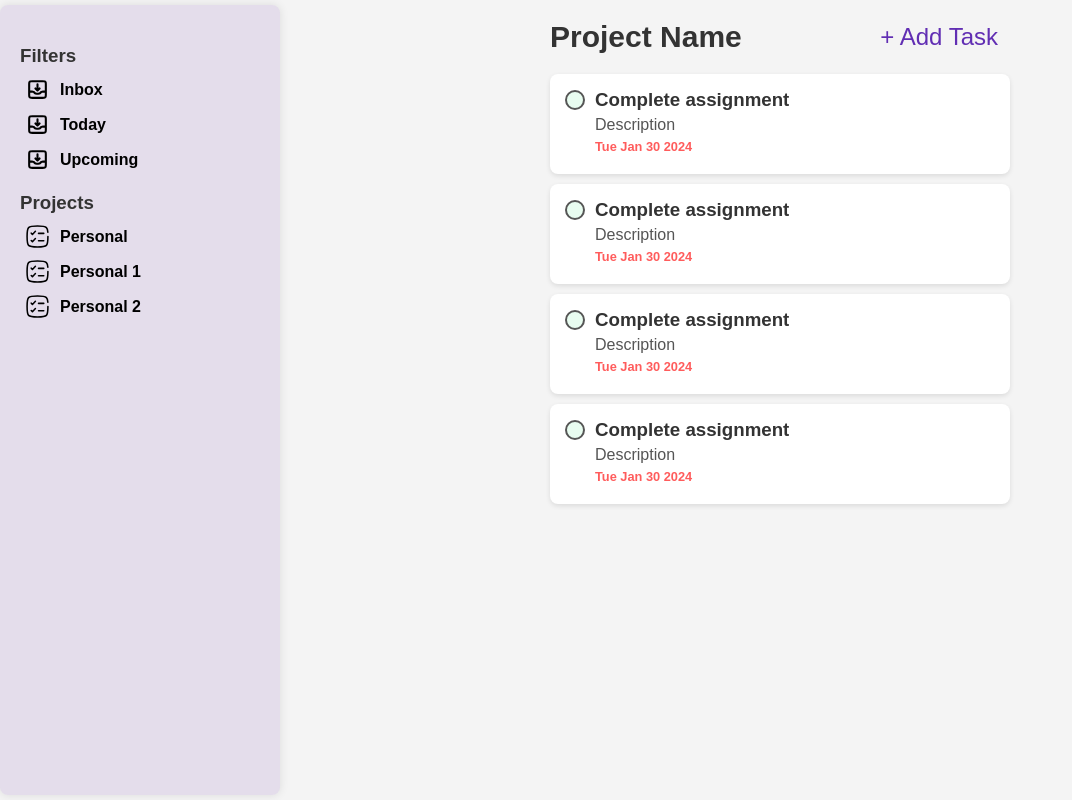
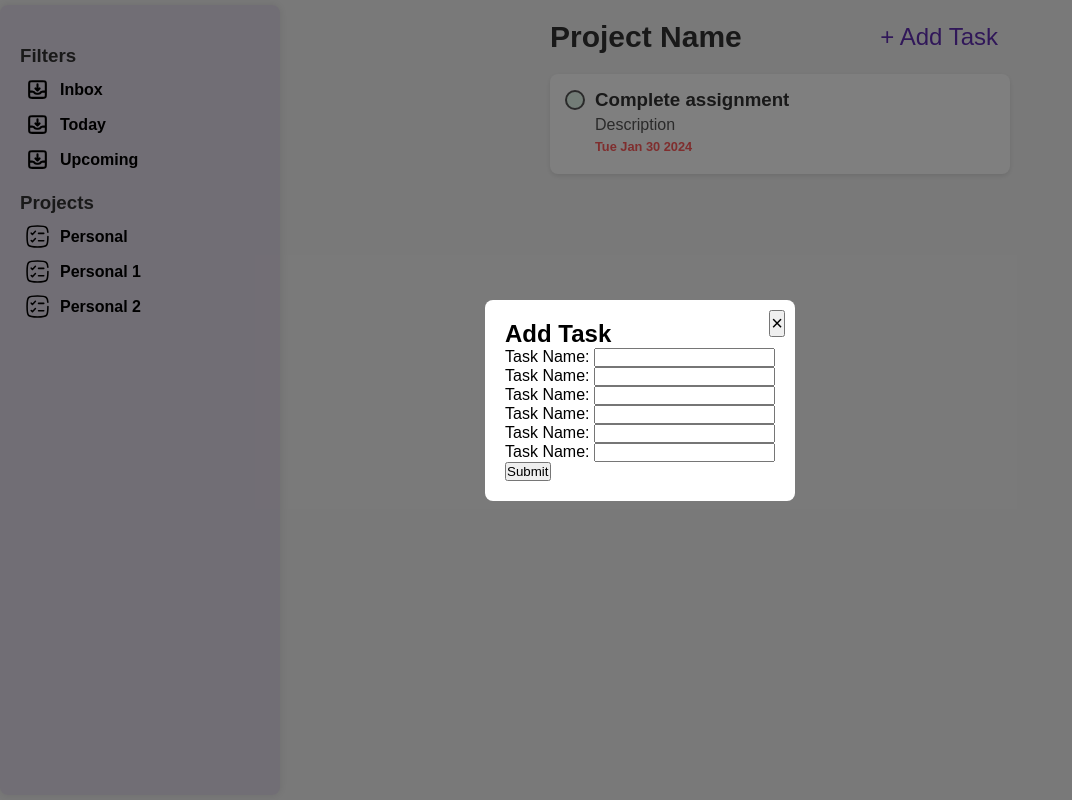
Before and after one commit to carlosnbr/todo, a website built with webpack: page src/index.html in a window 1280 px wide. Both pictures are taken after a click on the button "+ Add Task". Shown: the whole page, without its empty margins (0-1072 px from the left). Built offline with nearby package versions, Linux system fonts and the light colour scheme.

Commit message:
Add placeholder input fields & styles for the task modal

```diff
--- a/src/Task.js
+++ b/src/Task.js
@@ -6,7 +6,6 @@ export default class Task {
     description = "";
     dueDate = null;
     priority = "low";
-    notes = "";
     checklist = [];
     isCompleted = false;
 
@@ -41,10 +40,6 @@ export default class Task {
 
     getPriority() {
         return this.priority;
-    }
-
-    getNotes() {
-        return this.notes;
     }
 
     getChecklist() {
--- a/src/UI.js
+++ b/src/UI.js
@@ -73,13 +73,34 @@ export default class UI {
         });
     }
 
-    bindEvents() { //TODO: Need to open a modal when clicking the add task button, then capture the needed info to create a new task, we already have the project ID in the code below
-        const addTaskButton = document.querySelector(".add-task-button");
-        addTaskButton.addEventListener("click", event => {
+    openAddTaskModal() {
+        const modal = document.getElementById("add-task-modal");
+        modal.style.display = "flex";
+    }
+
+    closeAddTaskModal() {
+        const modal = document.getElementById("add-task-modal");
+        modal.style.display = "none";
+    }
+
+    bindEvents() {
+        //TODO: Need to open a modal when clicking the add task button, then capture the needed info to create a new task, we already have the project ID in the code below
+        const addTaskButton = document.getElementById("add-task-button");
+        const modal = document.getElementById("add-task-modal");
+        const modalCloseButton = document.getElementById("close-modal-button");
+
+        addTaskButton.addEventListener("click", (event) => {
+            this.openAddTaskModal();
             const projectId = event.currentTarget.dataset.projectId;
-                const project = this.dataStore.projects.find(project => {
-                    return project.id === projectId;
-                });
-        })
+            const project = this.dataStore.projects.find((project) => {
+                return project.id === projectId;
+            });
+        });
+
+        window.addEventListener("click", (event) => {
+            if (event.target === modal || event.target === modalCloseButton) {
+                this.closeAddTaskModal();
+            }
+        });
     }
 }
--- a/src/index.html
+++ b/src/index.html
@@ -47,7 +47,7 @@
             <div class="project-information">
                 <div class="project-information__header">
                     <h2 class="project-name">Project Name</h2>
-                    <button class="add-task-button">+ Add Task</button>
+                    <button id="add-task-button" class="add-task-button">+ Add Task</button>
                 </div>
                 <div id="task-list">
                     <div class="task-row">
@@ -58,32 +58,42 @@
                             <p class="due-date">Tue Jan 30 2024</p>
                         </div>
                     </div>
-                    <div class="task-row">
-                        <input type="checkbox" class="task-checkbox" />
-                        <div class="task-details">
-                            <h3>Complete assignment</h3>
-                            <p>Description</p>
-                            <p class="due-date">Tue Jan 30 2024</p>
-                        </div>
-                    </div>
-                    <div class="task-row">
-                        <input type="checkbox" class="task-checkbox" />
-                        <div class="task-details">
-                            <h3>Complete assignment</h3>
-                            <p>Description</p>
-                            <p class="due-date">Tue Jan 30 2024</p>
-                        </div>
-                    </div>
-                    <div class="task-row">
-                        <input type="checkbox" class="task-checkbox" />
-                        <div class="task-details">
-                            <h3>Complete assignment</h3>
-                            <p>Description</p>
-                            <p class="due-date">Tue Jan 30 2024</p>
-                        </div>
-                    </div>
                 </div>
             </div>
+            <div id="add-task-modal" class="modal" role="dialog">
+                <div class="modal-content" role="document">
+                    <button id="close-modal-button">&times;</button>
+                    <h2>Add Task</h2>
+                    <form id="add-task-form">
+                        <div>
+                            <label for="taskTitle">Task Name:</label>
+                            <input type="text" id="task-title" name="taskTitle" required>
+                        </div>
+                        <div>
+                            <label for="taskDescription">Task Name:</label>
+                            <input type="text" id="task-description" name="taskDescription" required>
+                        </div>
+                        <div>
+                            <label for="taskDueDate">Task Name:</label>
+                            <input type="text" id="task-due-date" name="taskDueDate" required>
+                        </div>
+                        <div>
+                            <label for="taskPriority">Task Name:</label>
+                            <input type="text" id="task-priority" name="taskPriority" required>
+                        </div>
+                        <div>
+                            <label for="taskChecklist">Task Name:</label>
+                            <input type="text" id="task-checklist" name="taskChecklist" required>
+                        </div>
+                        <div>
+                            <label for="taskIsCompleted">Task Name:</label>
+                            <input type="text" id="task-is-completed" name="taskIsCompleted" required>
+                        </div>
+                        <button type="submit">Submit</button>
+                    </form>
+                </div>
+            </div>
+
         </main>
     </body>
 </html>
--- a/src/index.js
+++ b/src/index.js
@@ -38,4 +38,5 @@ dataStore.addProject(project2);
 
 // Render UI
 ui.render();
+ui.bindEvents();
 // ui.renderTasks(project)
--- a/src/styles.css
+++ b/src/styles.css
@@ -170,3 +170,30 @@ p {
     color: #7a42d4;
     font-size: 25px;
 }
+
+.modal {
+    display: none;
+    position: fixed;
+    top: 0;
+    left: 0;
+    width: 100%;
+    height: 100%;
+    background-color: rgba(0, 0, 0, 0.5);
+    justify-content: center;
+    align-items: center;
+}
+
+.modal-content {
+    background-color: #fff;
+    padding: 20px;
+    border-radius: 8px;
+    position: relative;
+}
+
+#close-modal-button {
+    position: absolute;
+    top: 10px;
+    right: 10px;
+    font-size: 20px;
+    cursor: pointer;
+}
```
Also changed, not shown: dist/bundle.js, dist/index.html.
